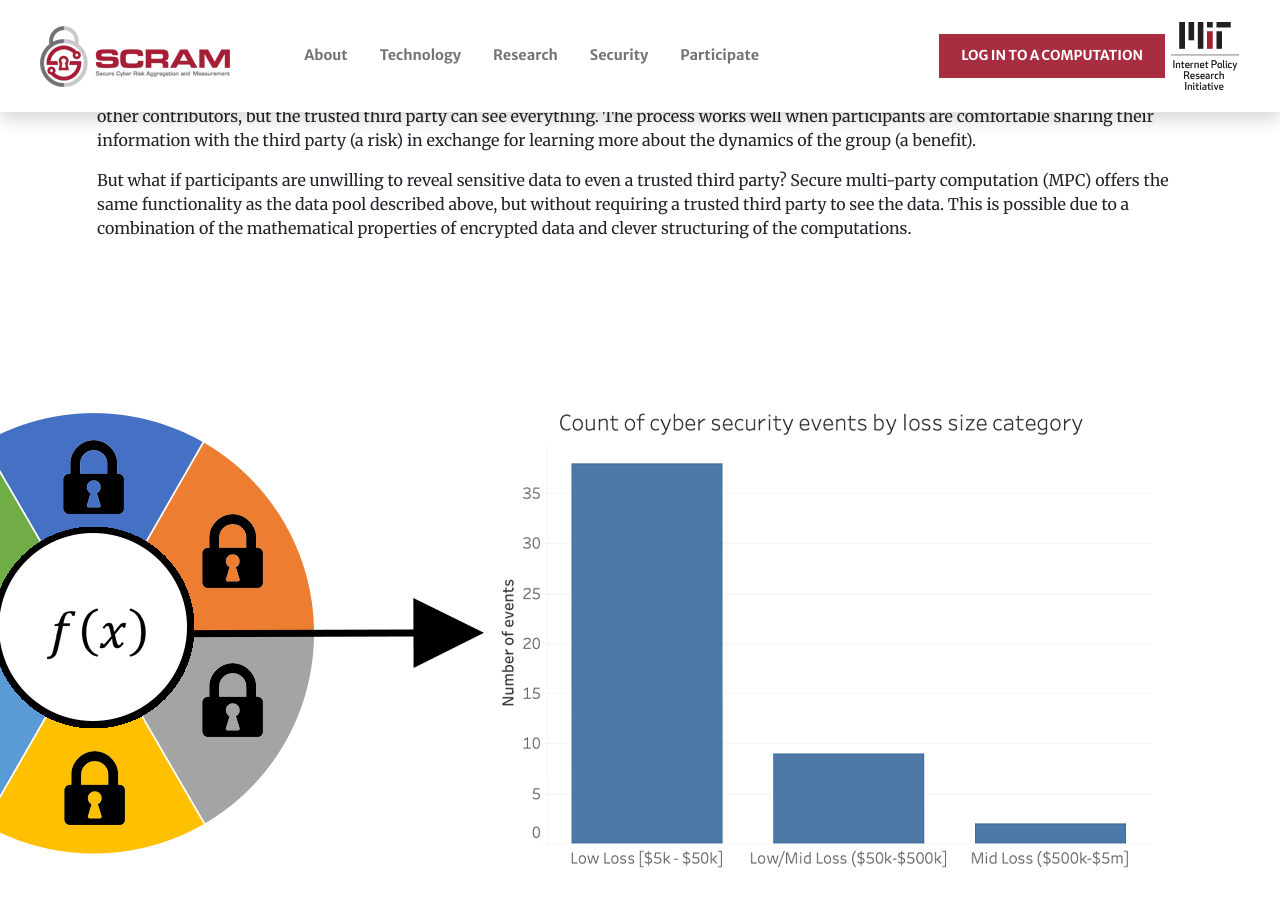
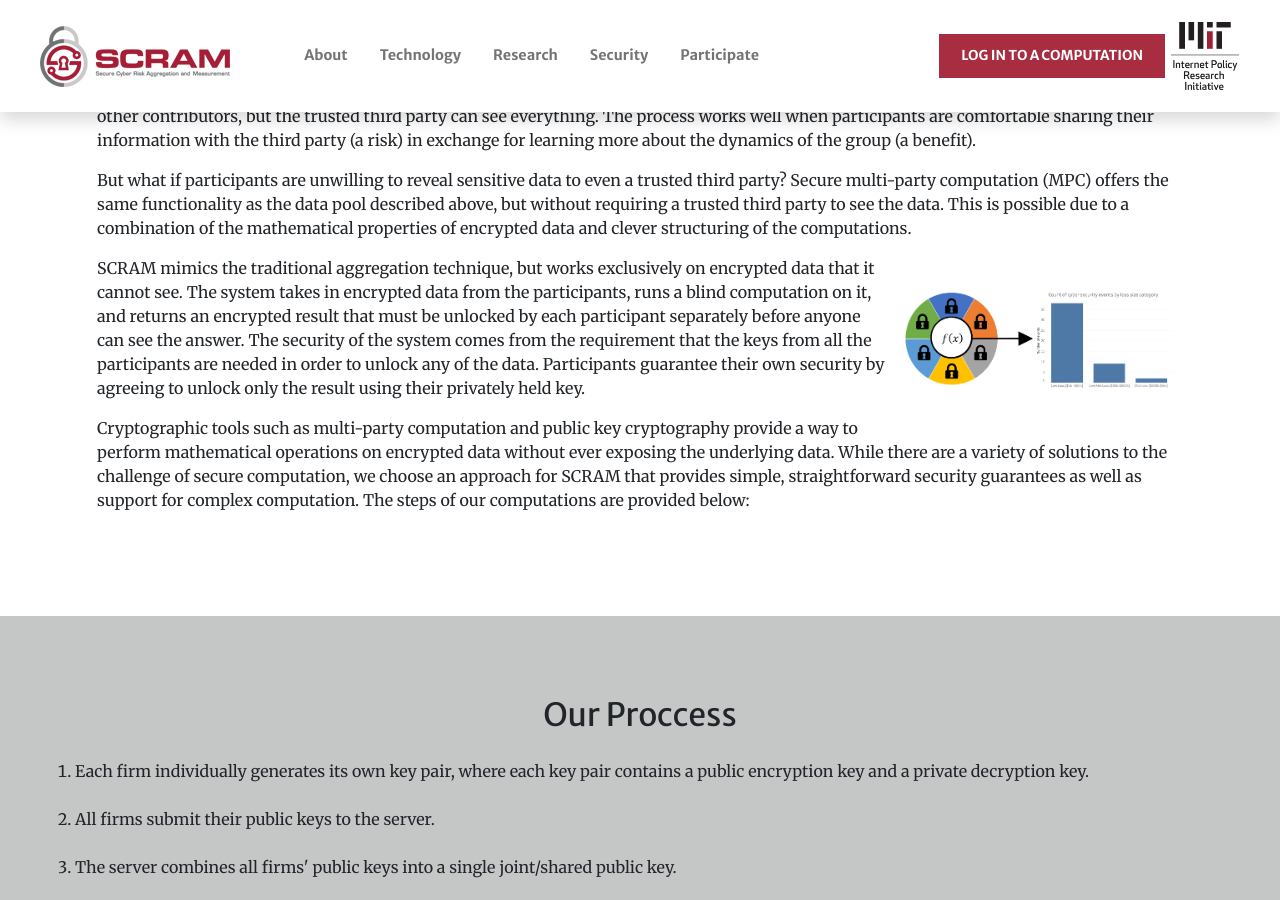
Before and after one commit to jisqyv/MIT, a Jekyll site: the page built from technology.md, in a window 1280 px wide and 900 px high, scrolled down 649 px. Built offline with Jekyll 4.4.1, drawn with Linux system fonts in a browser that asks for light colours; nearby versions of some CDN libraries.

Commit message:
Update technologyservices.html

```diff
--- a/_includes/technologyservices.html
+++ b/_includes/technologyservices.html
@@ -7,7 +7,7 @@
         <div class="mb-4 ">
 		<p>Traditionally, when members of a group want to learn about trends across their membership without revealing information to other members in the group, they need to select a trusted third party. This third party will gather data from all the participants, pool it, run computations on the data to produce summary statistics and analysis, and then send only the results back to all the participants in the pool. The third party needs to be trusted because it can view the data sent in by all the participants. Individual participants cannot see the inputs of other contributors, but the trusted third party can see everything. The process works well when participants are comfortable sharing their information with the third party (a risk) in exchange for learning more about the dynamics of the group (a benefit). </p>
 		<p>But what if participants are unwilling to reveal sensitive data to even a trusted third party? Secure multi-party computation (MPC) offers the same functionality as the data pool described above, but without requiring a trusted third party to see the data. This is possible due to a combination of the mathematical properties of encrypted data and clever structuring of the computations. </p>
-		<p><img src="assets/img/Technology-Image.png" style="float: right;padding:5px">SCRAM mimics the traditional aggregation technique, but works exclusively on encrypted data that it cannot see. The system takes in encrypted data from the participants, runs a blind computation on it, and returns an encrypted result that must be unlocked by each participant separately before anyone can see the answer. The security of the system comes from the requirement that the keys from all the participants are needed in order to unlock any of the data. Participants guarantee their own security by agreeing to unlock only the result using their privately held key. </p>
+		<p><img src="assets/img/Technology-Image.png" style="float:right;padding:5px;height:170px;">SCRAM mimics the traditional aggregation technique, but works exclusively on encrypted data that it cannot see. The system takes in encrypted data from the participants, runs a blind computation on it, and returns an encrypted result that must be unlocked by each participant separately before anyone can see the answer. The security of the system comes from the requirement that the keys from all the participants are needed in order to unlock any of the data. Participants guarantee their own security by agreeing to unlock only the result using their privately held key. </p>
 		<p>Cryptographic tools such as multi-party computation and public key cryptography provide a way to perform mathematical operations on encrypted data without ever exposing the underlying data. While there are a variety of solutions to the challenge of secure computation, we choose an approach for SCRAM that provides simple, straightforward security guarantees as well as support for complex computation. The steps of our computations are provided below:
 </p>
 		</div>
```
